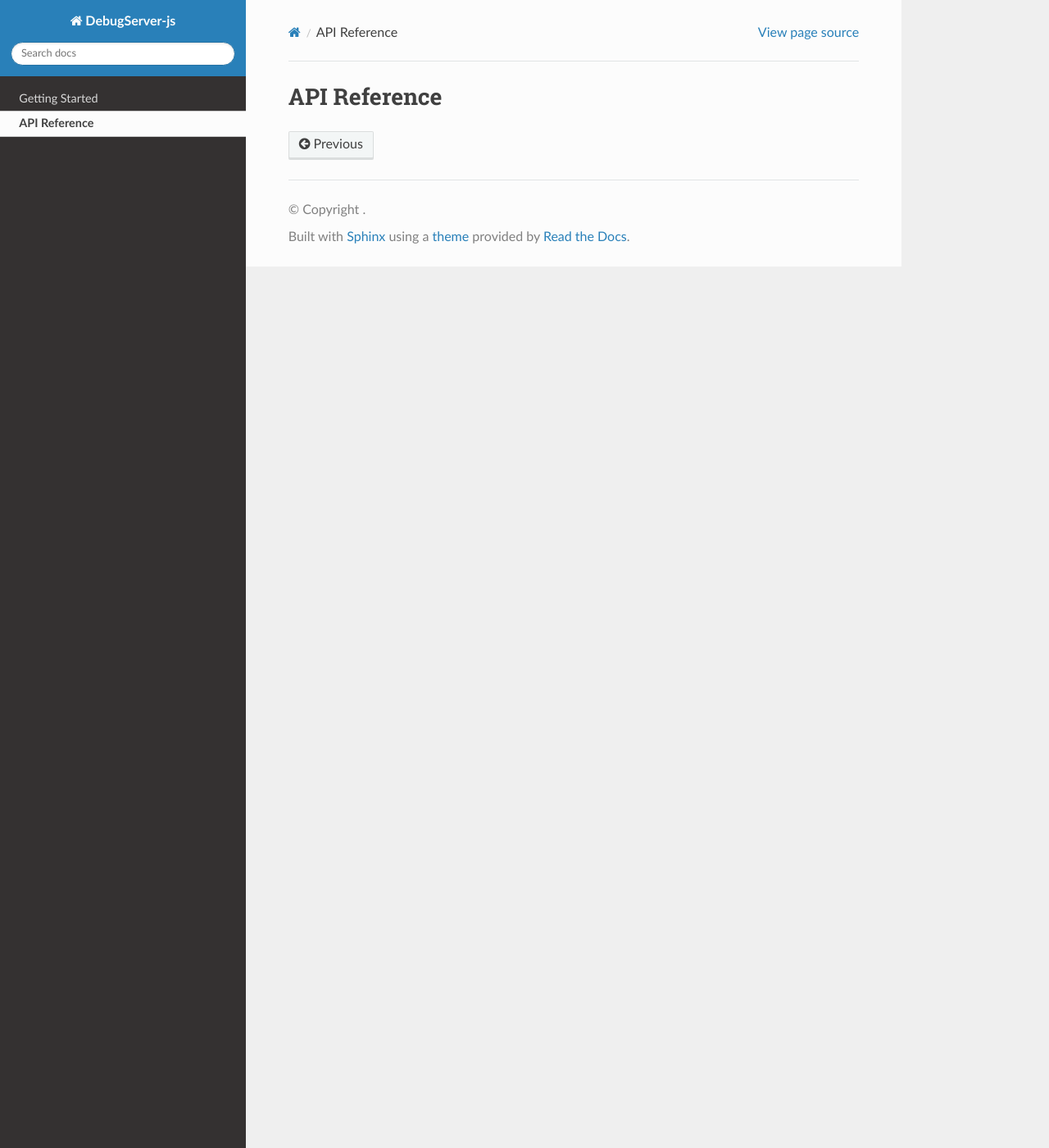
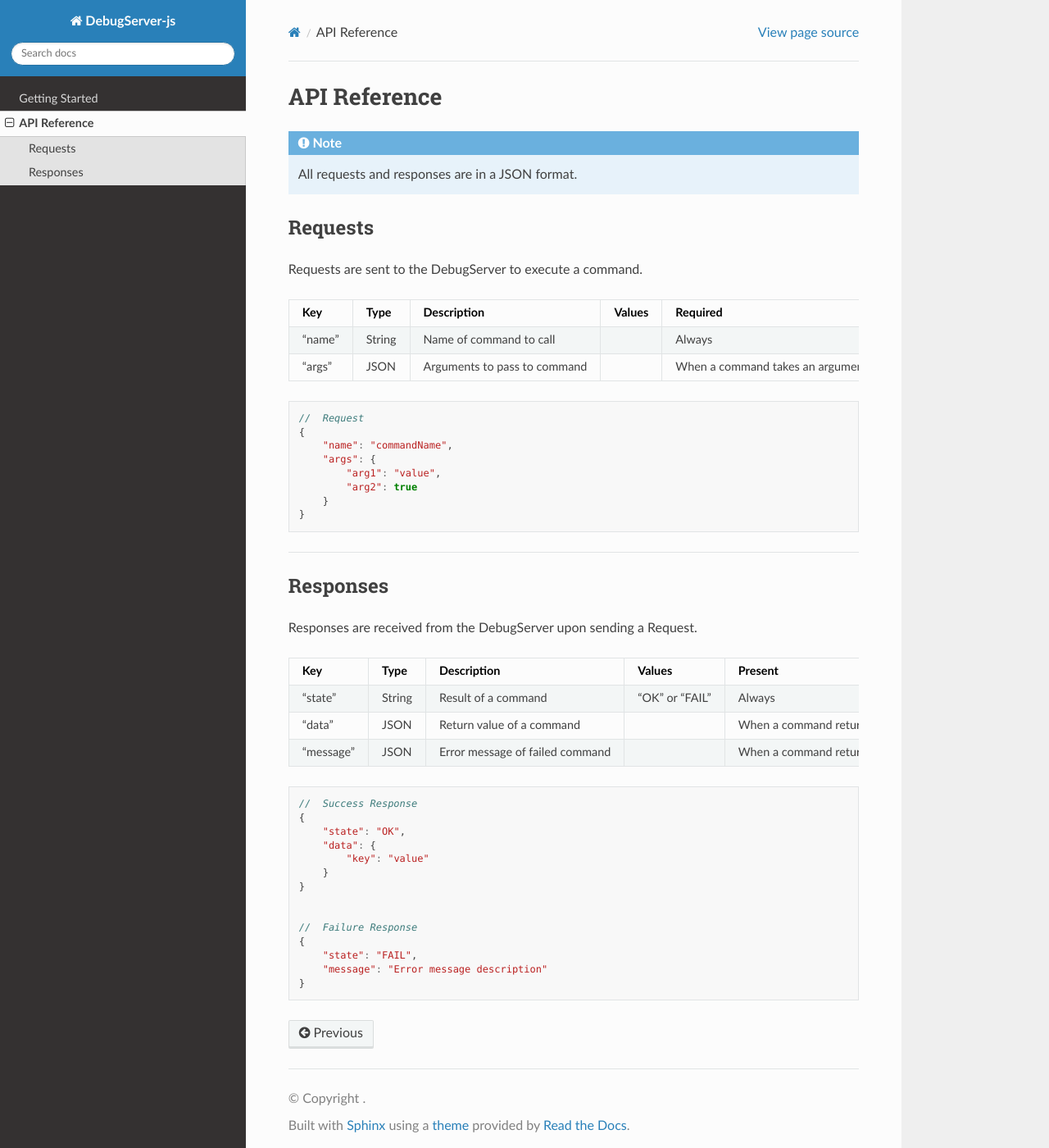
Before and after one commit to webbcam/debugserver-js, a Sphinx documentation site: the page built from docs/api.rst, in a window 1280 px wide and 1400 px high. Shown: the whole window at 82% size. Built offline with Sphinx 7.4.7 and the Read the Docs theme 2.0.0, drawn with Linux system fonts in a browser that asks for light colours.

Commit message:
updated docs

```diff
--- a/docs/api.rst
+++ b/docs/api.rst
@@ -2,3 +2,62 @@
 
 API Reference
 =============
+
+.. note::
+    All requests and responses are in a JSON format.
+
+Requests
+--------
+Requests are sent to the DebugServer to execute a command.
+
++----------------+---------+----------------------------------+----------------------------+--------------------------------------+
+| Key            | Type    | Description                      | Values                     | Required                             |
++================+=========+==================================+============================+======================================+
+| "name"         | String  | Name of command to call          |                            | Always                               |
++----------------+---------+----------------------------------+----------------------------+--------------------------------------+
+| "args"         | JSON    | Arguments to pass to command     |                            | When a command takes an argument(s)  |
++----------------+---------+----------------------------------+----------------------------+--------------------------------------+
+
+.. code-block:: javascript
+
+    //  Request
+    {
+        "name": "commandName",
+        "args": {
+            "arg1": "value",
+            "arg2": true
+        }
+    }
+
+----
+
+Responses
+---------
+Responses are received from the DebugServer upon sending a Request.
+
++----------------+---------+----------------------------------+----------------------------+--------------------------------------+
+| Key            | Type    | Description                      | Values                     | Present                              |
++================+=========+==================================+============================+======================================+
+| "state"        | String  | Result of a command              | "OK" or "FAIL"             | Always                               |
++----------------+---------+----------------------------------+----------------------------+--------------------------------------+
+| "data"         | JSON    | Return value of a command        |                            | When a command returns a value       |
++----------------+---------+----------------------------------+----------------------------+--------------------------------------+
+| "message"      | JSON    | Error message of failed command  |                            | When a command returns an error      |
++----------------+---------+----------------------------------+----------------------------+--------------------------------------+
+
+.. code-block:: javascript
+
+    //  Success Response
+    {
+        "state": "OK",
+        "data": {
+            "key": "value"
+        }
+    }
+
+
+    //  Failure Response
+    {
+        "state": "FAIL",
+        "message": "Error message description"
+    }
```
Also changed, not shown: docs/index.rst (+8 -1 lines).
